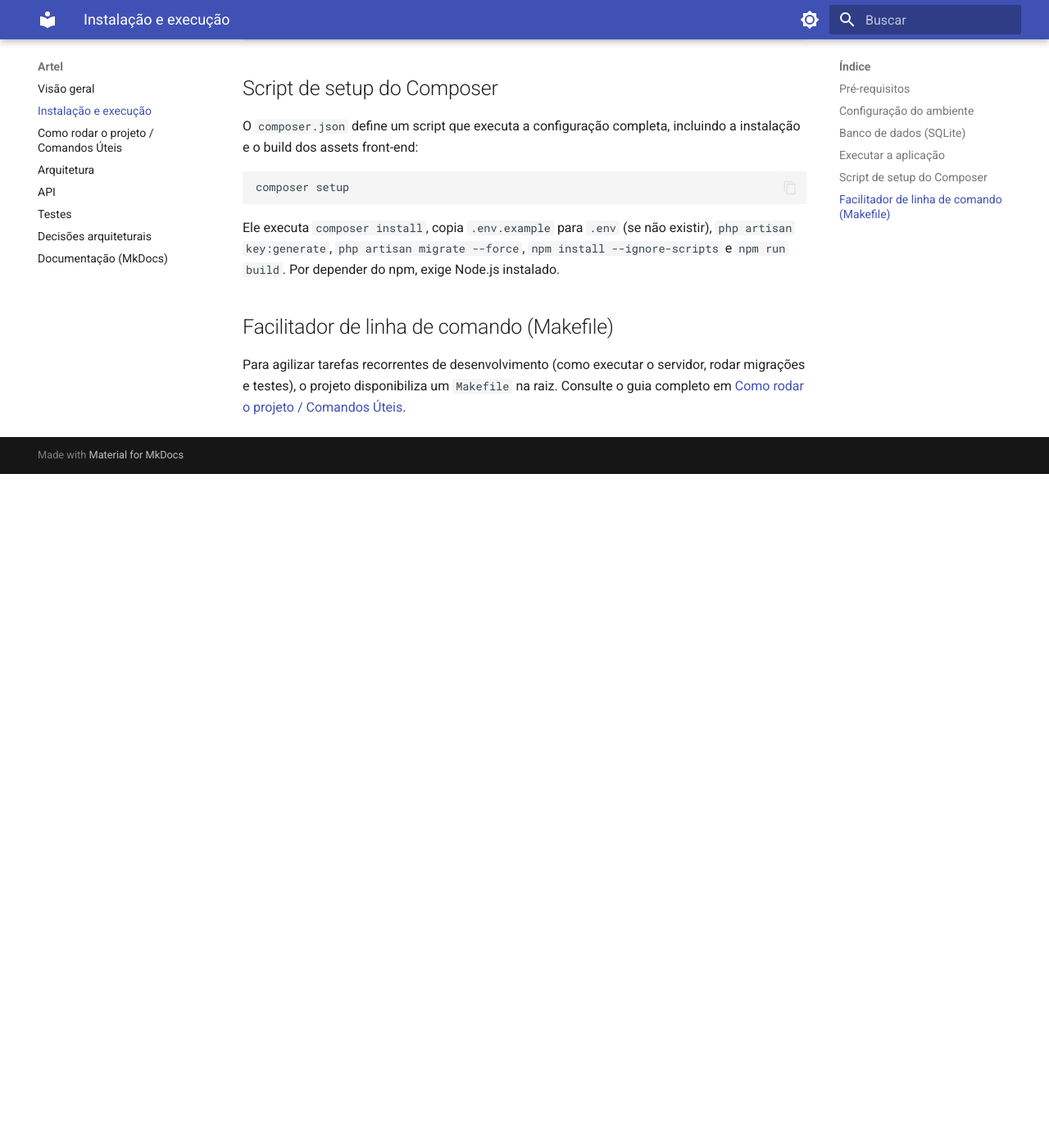
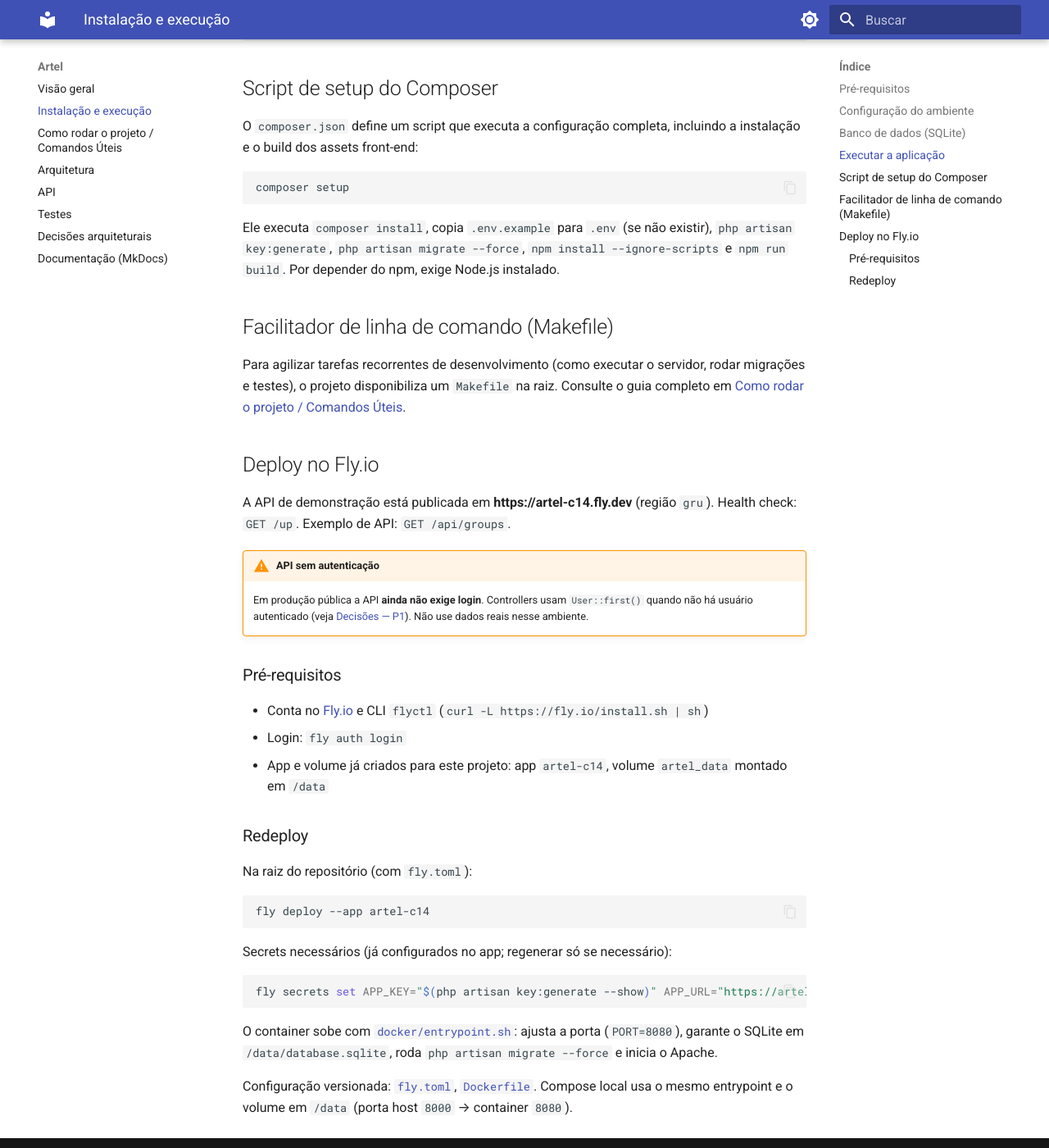
Before and after one commit to C14-Inatel-2026-2/Artel, an MkDocs documentation site: the page built from docs/instalacao.md, in a window 1280 px wide and 1400 px high, scrolled down 1702 px. Shown: the whole window at 82% size. Built offline with MkDocs 1.6.1 and Material for MkDocs 9.7.7, drawn with Linux system fonts in a browser that asks for light colours; before the commit the page ends 2280 px from its top, so only the background shows below that.

Commit message:
docs: document Fly.io demo URL and redeploy steps
Record the public demo host, the no-auth warning, and decision D11 so the team can review and redeploy from the repo.

````diff
--- a/docs/instalacao.md
+++ b/docs/instalacao.md
@@ -68,3 +68,34 @@ Ele executa `composer install`, copia `.env.example` para `.env` (se não existi
 ## Facilitador de linha de comando (Makefile)
 
 Para agilizar tarefas recorrentes de desenvolvimento (como executar o servidor, rodar migrações e testes), o projeto disponibiliza um `Makefile` na raiz. Consulte o guia completo em [Como rodar o projeto / Comandos Úteis](comandos.md).
+
+## Deploy no Fly.io
+
+A API de demonstração está publicada em **https://artel-c14.fly.dev** (região `gru`). Health check: `GET /up`. Exemplo de API: `GET /api/groups`.
+
+!!! warning "API sem autenticação"
+    Em produção pública a API **ainda não exige login**. Controllers usam `User::first()` quando não há usuário autenticado (veja [Decisões — P1](decisoes.md#pendentes)). Não use dados reais nesse ambiente.
+
+### Pré-requisitos
+
+- Conta no [Fly.io](https://fly.io) e CLI `flyctl` (`curl -L https://fly.io/install.sh | sh`)
+- Login: `fly auth login`
+- App e volume já criados para este projeto: app `artel-c14`, volume `artel_data` montado em `/data`
+
+### Redeploy
+
+Na raiz do repositório (com `fly.toml`):
+
+```bash
+fly deploy --app artel-c14
+```
+
+Secrets necessários (já configurados no app; regenerar só se necessário):
+
+```bash
+fly secrets set APP_KEY="$(php artisan key:generate --show)" APP_URL="https://artel-c14.fly.dev" --app artel-c14
+```
+
+O container sobe com [`docker/entrypoint.sh`](../docker/entrypoint.sh): ajusta a porta (`PORT=8080`), garante o SQLite em `/data/database.sqlite`, roda `php artisan migrate --force` e inicia o Apache.
+
+Configuração versionada: [`fly.toml`](../fly.toml), [`Dockerfile`](../Dockerfile). Compose local usa o mesmo entrypoint e o volume em `/data` (porta host `8000` → container `8080`).
````
Also changed, not shown: README.md (+8 -4 lines), docs/decisoes.md (+3 -2 lines).
